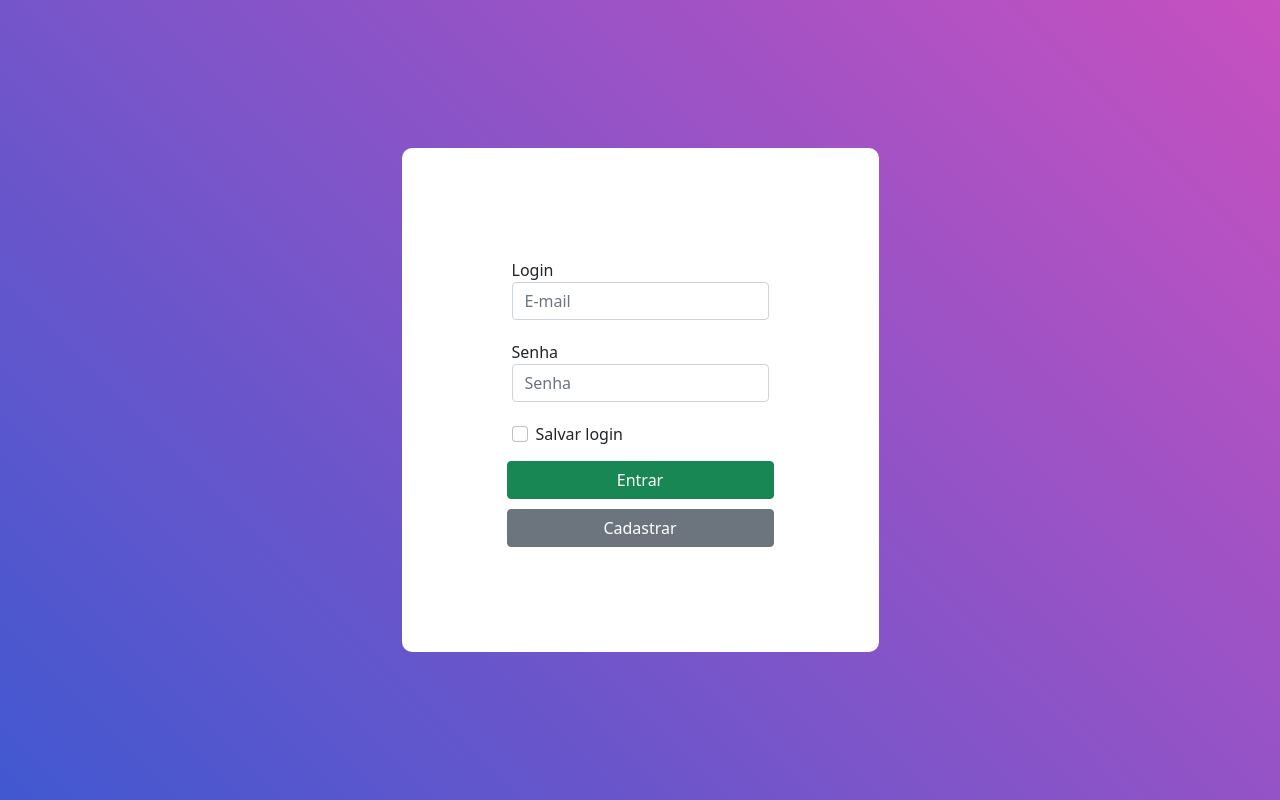
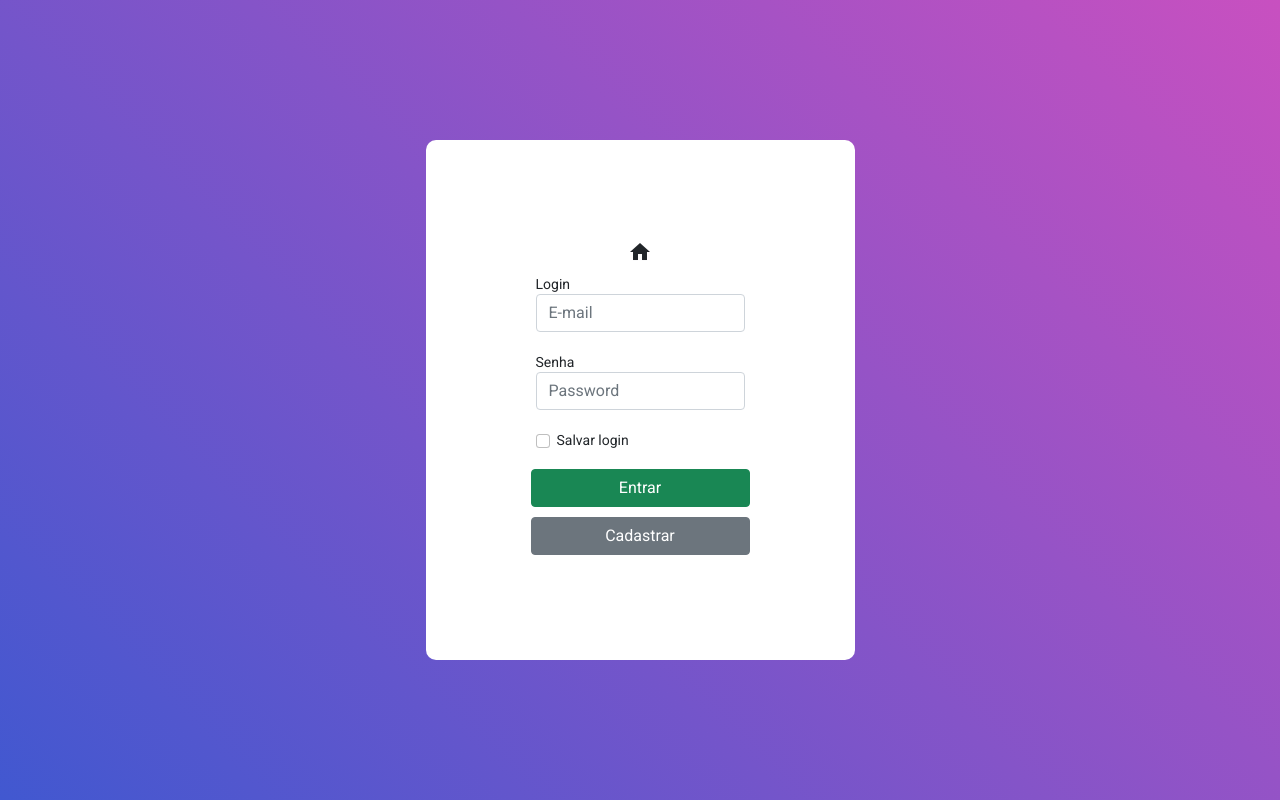
Before and after one commit to ovictorsilveira/projetoVictor, an Angular app: page /login in a window 1280 px wide. Built offline with nearby package versions, Linux system fonts and the light colour scheme.

Commit message:
atualização no style da pagina

```diff
--- a/angular.json
+++ b/angular.json
@@ -34,6 +34,7 @@
               "src/assets"
             ],
             "styles": [
+              "./node_modules/@angular/material/prebuilt-themes/indigo-pink.css",
               "node_modules/bootstrap/dist/css/bootstrap.css",
               "src/styles.scss"
             ],
@@ -106,6 +107,7 @@
               "src/assets"
             ],
             "styles": [
+              "./node_modules/@angular/material/prebuilt-themes/indigo-pink.css",
               "src/styles.scss"
             ],
             "scripts": []
--- a/package.json
+++ b/package.json
@@ -11,15 +11,18 @@
   "private": true,
   "dependencies": {
     "@angular/animations": "~13.0.0",
+    "@angular/cdk": "^13.0.1",
     "@angular/common": "~13.0.0",
     "@angular/compiler": "~13.0.0",
     "@angular/core": "~13.0.0",
     "@angular/forms": "~13.0.0",
+    "@angular/material": "^13.0.1",
     "@angular/platform-browser": "~13.0.0",
     "@angular/platform-browser-dynamic": "~13.0.0",
     "@angular/router": "~13.0.0",
     "bootstrap": "^5.1.3",
     "jquery": "^3.6.0",
+    "material-icons": "^1.10.2",
     "ngx-bootstrap-icons": "^1.7.1",
     "rxjs": "~7.4.0",
     "tslib": "^2.3.0",
--- a/src/app/login/login.component.html
+++ b/src/app/login/login.component.html
@@ -1,6 +1,9 @@
 <div class="home">
   <div class="home_login">
     <form class="home_form">
+      <header class="header_home">
+        <mat-icon aria-hidden="false" aria-label="Example home icon">home</mat-icon>
+        </header>
       <div class="form-group m_10">
         <label for="exampleInputEmail1">Login</label>
         <input
@@ -17,7 +20,7 @@
           type="password"
           class="form-control"
           id="exampleInputPassword1"
-          placeholder="Senha"
+          placeholder="Password"
         />
       </div>
       <div class="form-group form-check m_10">
--- a/src/app/login/login.component.scss
+++ b/src/app/login/login.component.scss
@@ -44,3 +44,12 @@
 .m_10{
   margin: 10px;
 }
+.header_button{
+  display: flex;
+
+}
+.header_home{
+  display:flex;
+  justify-content: center;
+
+}
--- a/src/index.html
+++ b/src/index.html
@@ -6,8 +6,11 @@
   <base href="/">
   <meta name="viewport" content="width=device-width, initial-scale=1">
   <link rel="icon" type="image/x-icon" href="favicon.ico">
+  <link rel="preconnect" href="https://fonts.gstatic.com">
+  <link href="https://fonts.googleapis.com/css2?family=Roboto:wght@300;400;500&display=swap" rel="stylesheet">
+  <link href="https://fonts.googleapis.com/icon?family=Material+Icons" rel="stylesheet">
 </head>
-<body>
+<body class="mat-typography">
   <app-root></app-root>
 </body>
 </html>
--- a/src/styles.scss
+++ b/src/styles.scss
@@ -1 +1,4 @@
 /* You can add global styles to this file, and also import other style files */
+
+html, body { height: 100%; }
+body { margin: 0; font-family: Roboto, "Helvetica Neue", sans-serif; }
```
Also changed, not shown: src/app/app.module.ts (+6 -2 lines), 1 other file (tests, documents, lock files or other folders).
